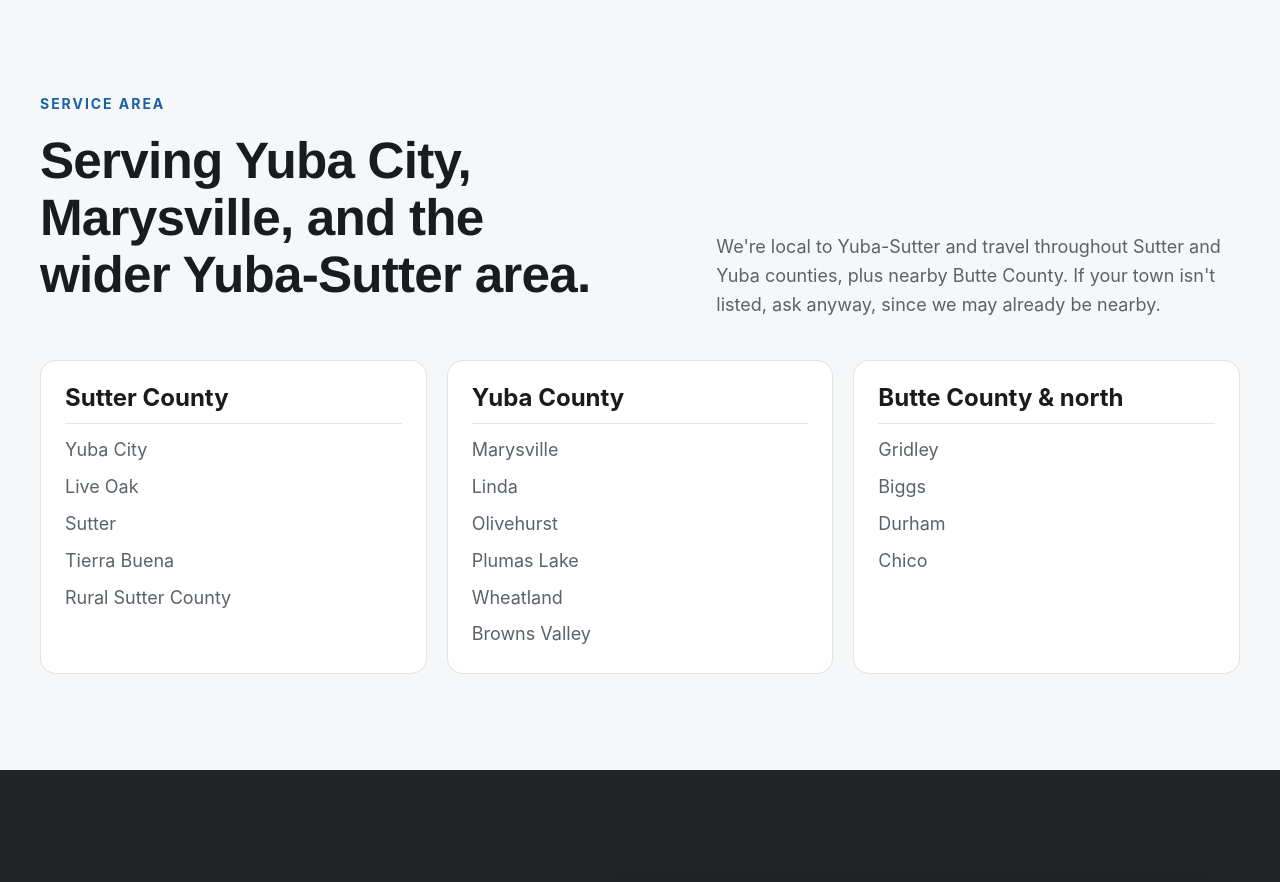
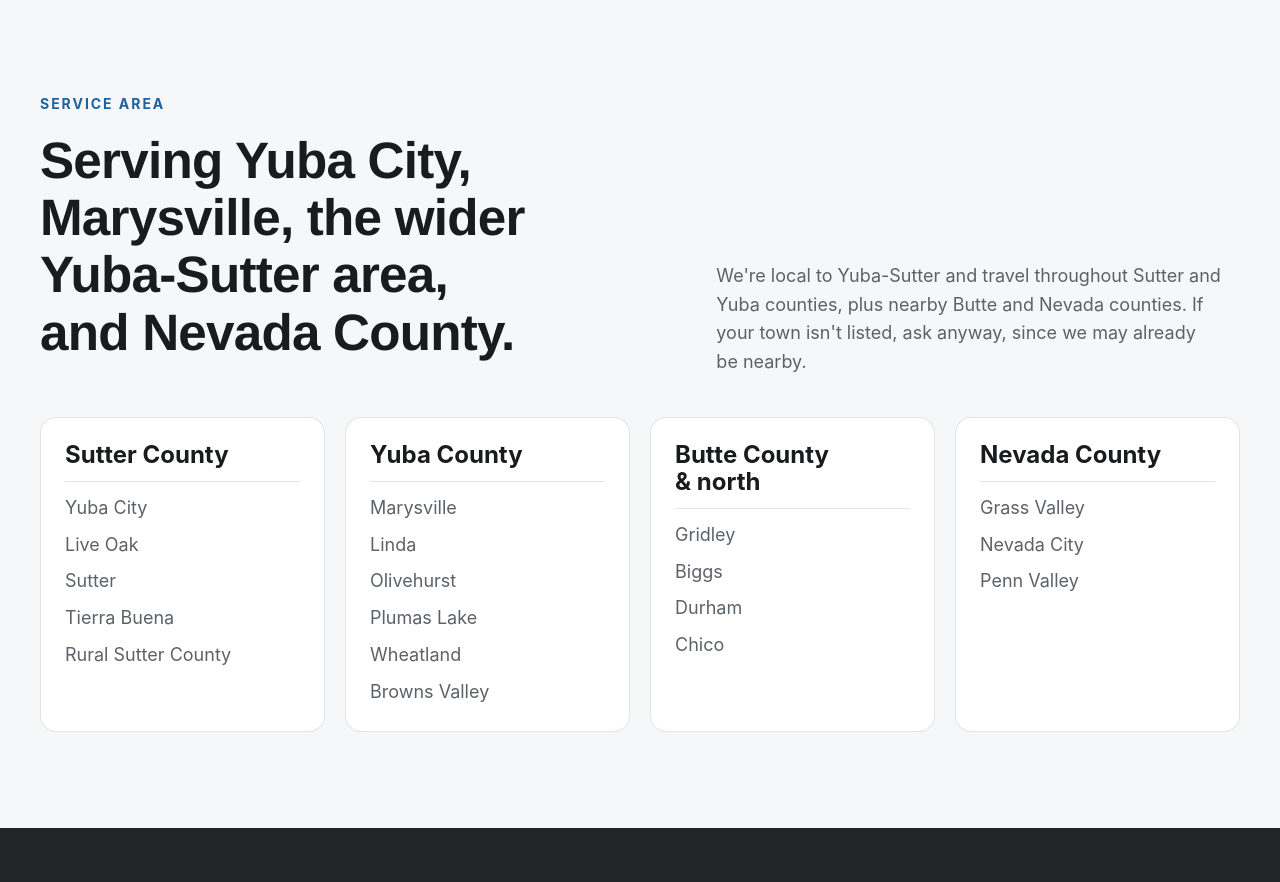
Before and after one commit to peaksurfacepros/peak-surface-pros-website, a plain HTML site: page index.html in a window 1280 px wide. Shown: the part 7640-8522 px from the top of the page. Drawn offline with Linux system fonts and the light colour scheme; a web font is replaced by a local one.

Commit message:
Add Nevada County service area: Grass Valley, Nevada City, Penn Valley
Co-authored-by: Perplexity <noreply@perplexity.ai>

```diff
--- a/index.html
+++ b/index.html
@@ -14,7 +14,7 @@
 <link rel="icon" type="image/png" href="assets/logo-header.png">
 <link rel="stylesheet" href="style.css?v=10">
 <script type="application/ld+json">
-{"@context":"https://schema.org","@type":"AutoWash","telephone":"+1-530-237-2741","description":"Mobile auto detailing, parking lot car wash events, pressure washing, solar panel cleaning, gutter cleaning, and holiday lighting installation in the Yuba-Sutter area.","name":"Peak Surface Pros","email":"peaksurfacepros@gmail.com","areaServed":["Yuba City, CA","Marysville, CA","Live Oak, CA","Sutter, CA","Tierra Buena, CA","Linda, CA","Olivehurst, CA","Plumas Lake, CA","Wheatland, CA","Browns Valley, CA","Gridley, CA","Biggs, CA","Durham, CA","Chico, CA"],"priceRange":"$25-$795"}
+{"@context":"https://schema.org","@type":"AutoWash","telephone":"+1-530-237-2741","description":"Mobile auto detailing, parking lot car wash events, pressure washing, solar panel cleaning, gutter cleaning, and holiday lighting installation in the Yuba-Sutter area and Nevada County.","name":"Peak Surface Pros","email":"peaksurfacepros@gmail.com","areaServed":["Yuba City, CA","Marysville, CA","Live Oak, CA","Sutter, CA","Tierra Buena, CA","Linda, CA","Olivehurst, CA","Plumas Lake, CA","Wheatland, CA","Browns Valley, CA","Gridley, CA","Biggs, CA","Durham, CA","Chico, CA","Grass Valley, CA","Nevada City, CA","Penn Valley, CA"],"priceRange":"$25-$795"}
 </script>
 </head>
 <body>
@@ -321,14 +321,15 @@
       <div class="area__head">
         <div>
           <p class="eyebrow eyebrow--dark">Service area</p>
-          <h2 id="area-title">Serving Yuba City, Marysville, and the wider Yuba-Sutter area.</h2>
+          <h2 id="area-title">Serving Yuba City, Marysville, the wider Yuba-Sutter area, and Nevada County.</h2>
         </div>
-        <p class="muted">We're local to Yuba-Sutter and travel throughout Sutter and Yuba counties, plus nearby Butte County. If your town isn't listed, ask anyway, since we may already be nearby.</p>
+        <p class="muted">We're local to Yuba-Sutter and travel throughout Sutter and Yuba counties, plus nearby Butte and Nevada counties. If your town isn't listed, ask anyway, since we may already be nearby.</p>
       </div>
       <div class="counties">
         <div class="county"><h3>Sutter County</h3><ul><li>Yuba City</li><li>Live Oak</li><li>Sutter</li><li>Tierra Buena</li><li>Rural Sutter County</li></ul></div>
         <div class="county"><h3>Yuba County</h3><ul><li>Marysville</li><li>Linda</li><li>Olivehurst</li><li>Plumas Lake</li><li>Wheatland</li><li>Browns Valley</li></ul></div>
         <div class="county"><h3>Butte County &amp; north</h3><ul><li>Gridley</li><li>Biggs</li><li>Durham</li><li>Chico</li></ul></div>
+        <div class="county"><h3>Nevada County</h3><ul><li>Grass Valley</li><li>Nevada City</li><li>Penn Valley</li></ul></div>
       </div>
     </div>
   </section>
@@ -410,7 +411,7 @@
       <details><summary>How much do pressure washing, gutter cleaning, solar panel cleaning, and holiday lights cost?</summary><p>Every home is different, so we price these after learning about your property. Send the form with a short description or a few photos, and we'll get back to you with a price.</p></details>
       <details><summary>How often should solar panels be cleaned here?</summary><p>For most Yuba-Sutter homes, twice a year: once in spring after pollen season, and once in late summer after harvest dust settles.</p></details>
       <details><summary>Can my business host a car wash event?</summary><p>Yes. Choose "Host a wash event" in the form, tell us about your location, and we'll work out a date with you.</p></details>
-      <details><summary>What areas do you serve?</summary><p>We serve Yuba City, Marysville, Live Oak, Sutter, Tierra Buena, Linda, Olivehurst, Plumas Lake, Wheatland, and Browns Valley, plus Gridley, Biggs, Durham, and Chico to the north. Not sure if you're in range? Just ask.</p></details>
+      <details><summary>What areas do you serve?</summary><p>We serve Yuba City, Marysville, Live Oak, Sutter, Tierra Buena, Linda, Olivehurst, Plumas Lake, Wheatland, and Browns Valley, plus Gridley, Biggs, Durham, and Chico to the north, and Grass Valley, Nevada City, and Penn Valley in Nevada County. Not sure if you're in range? Just ask.</p></details>
     </div>
   </section>
 
--- a/style.css
+++ b/style.css
@@ -204,7 +204,7 @@ button, input, select, textarea { font: inherit; color: inherit; }
 
 /* Counties */
 .area__head { display: grid; grid-template-columns: 1.2fr 1fr; gap: var(--space-12); align-items: end; margin-bottom: var(--space-10); }
-.counties { display: grid; grid-template-columns: repeat(3, 1fr); gap: var(--space-5); }
+.counties { display: grid; grid-template-columns: repeat(4, 1fr); gap: var(--space-5); }
 .county { background: var(--surface); border: 1px solid var(--line); border-radius: var(--radius-xl); padding: var(--space-6); }
 .county h3 { font-size: var(--text-lg); font-weight: 700; margin-bottom: var(--space-3); padding-bottom: var(--space-3); border-bottom: 1px solid var(--line); }
 .county ul { list-style: none; display: grid; gap: var(--space-2); color: var(--muted); }
```
